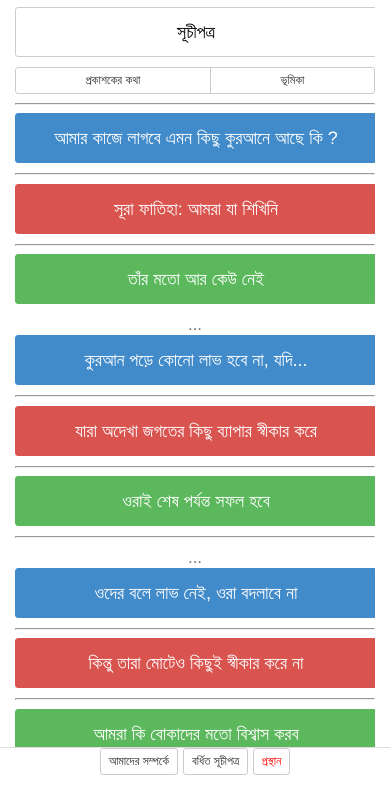
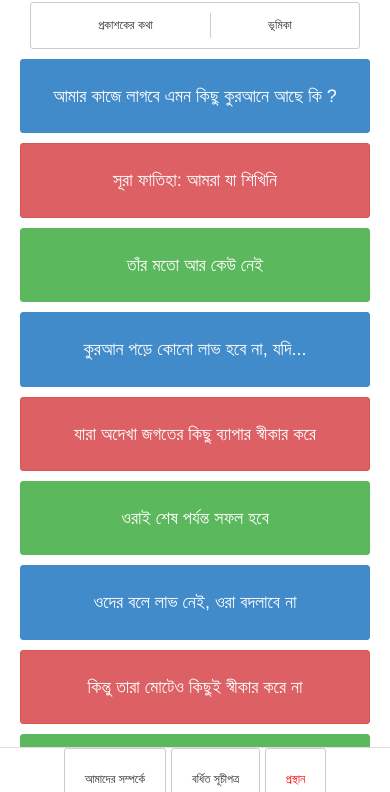
Before and after one commit to heroksiddiqi/poro, a plain HTML site: page index.html in a window 390 px wide. Shown: the part 52-844 px from the top of the page. Drawn offline with Linux system fonts and the light colour scheme; some packages are replaced by stand-ins of ours.

Commit message:
Style changes

```diff
--- a/index.html
+++ b/index.html
@@ -13,6 +13,50 @@
              navigator.app.exitApp();
          }
       </script>
+      <style>
+         .btn {
+         width: auto;
+         height: auto;
+         white-space: normal;
+         line-height: 1.8em;
+         padding: 20px;
+         margin: 10 auto;
+         }
+
+		 .content {
+
+			padding: 20px;
+
+		 }
+
+		 .segmented-control {
+			margin: 10px;
+			padding: 10px;
+		 }
+
+		 .bar-nav {
+			background-color: #333;
+
+		 }
+		 .bar-nav h1 { color: white; }
+
+
+		.btn-negative {
+			background-color: #dd6065;
+		}
+
+		.btn-positive {
+			background-color: #5cb85c;
+		}
+
+		.btn-primary {
+			background-color: #428bca;
+		}
+
+		.btn {
+
+		}
+      </style>
    </head>
    <body>
       <!-- Make sure all your bars are the first things in your <body> -->
@@ -20,8 +64,8 @@
          <h1 class="title" style="font-size:27px; ">পড়ো</h1>
       </header>
       <!-- Wrap all non-bar HTML in the .content div (this is actually what scrolls) -->
-<div class="content" style="font-size:17px; margin:15px;color:#777;">
-<div id="center" style="text-align:center;"><span style="color:black;" class="btn btn-block">সূচীপত্র</span></div>
+      <div class="content" >
+
 		 <div class="segmented-control">
             <a class=" control-item" href="chapters\preface\01prkotha.html">
             প্রকাশকের কথা
@@ -30,77 +74,53 @@
             ভূমিকা
             </a>
          </div>
-<hr>
+
+         <div id="chapters">
             <a href="chapters/01/c1p1.html" class="btn btn-primary btn-block">আমার কাজে লাগবে এমন কিছু কুরআনে আছে কি ?</a>
-<hr>
             <!--Comment-->
             <a href="chapters/02/c2p1.html" class="btn btn-negative btn-block">সূরা ফাতিহা: আমরা যা শিখিনি</a>
-<hr>
             <!--Comment-->
             <a href="chapters/03/c3p1.html" class="btn btn-positive btn-block">তাঁর মতো আর কেউ নেই</a>
-<center>...</center>
             <!--Comment-->
             <a href="chapters/04/c4p1.html" class="btn btn-primary btn-block">কুরআন পড়ে কোনো লাভ হবে না, যদি...</a>
-<hr>
             <!--Comment-->
-<center><a href="chapters/05/c5p1.html" class="btn btn-negative btn-block">যারা অদেখা জগতের কিছু ব্যাপার স্বীকার করে</a>
-<hr>
+            <a href="chapters/05/c5p1.html" class="btn btn-negative btn-block">যারা অদেখা জগতের কিছু ব্যাপার স্বীকার করে</a>
             <!--Comment-->
             <a href="chapters/06/c6p1.html" class="btn btn-positive btn-block">ওরাই শেষ পর্যন্ত সফল হবে</a>
-
-<hr>
-<center>...</center>
-
             <!--Comment-->
-
             <a href="chapters/07/c7p1.html" class="btn btn-primary btn-block">ওদের বলে লাভ নেই, ওরা বদলাবে না</a>
-
-<hr>
             <a href="chapters/08/c8p1.html" class="btn btn-negative btn-block">কিন্তু তারা মোটেও কিছুই স্বীকার করে না
             </a>
-<hr>
             <a href="chapters/09/c9p1.html" class="btn btn-positive btn-block">আমরা কি বোকাদের মতো বিশ্বাস করব
             </a>
-<center>...</center>
             <a href="chapters/10/c10p1.html" class="btn btn-primary btn-block">চারদিকে বিভিন্ন গভীরতার অন্ধকার...
             </a>
-<hr>
             <a href="chapters/11/c11p1.html" class="btn btn-negative btn-block">পৃথিবী বসবাসের জন্য আল্লাহর এক অনিন্দ্য সৃষ্টি
             </a>
-<hr>
             <a href="chapters/12/c12p1.html" class="btn btn-positive btn-block">যদি পারো তো বানাও এ রকম একটা সূরা
             </a>
-<center>...</center>
-<center>
             <a href="chapters/13/c13p1.html" class="btn btn-primary btn-block">এ রকম কিছু আমরা আগেও পেয়েছিলাম
-</a><center>
-<hr>
+            </a>
             <a href="chapters/14/c14p1.html" class="btn btn-negative btn-block">এই উদাহরণ দিয়ে আল্লাহ কী বোঝাতে চান
             </a>
-<hr>
             <a href="chapters/15/c15p1.html" class="btn btn-positive btn-block">আপনি কীভাবে জীবন পেলেন ?
             </a>
-<center>...</center>
             <!--Comment-->
-</center>
             <!--Comment-->
             <a href="chapters/13/c13p1.html" class="btn btn-primary btn-block">সৃষ্টিজগতের শ্রেষ্ঠ সৃষ্টি
-</a><hr>
+            </a>
             <a href="chapters/17/c17p1.html" class="btn btn-negative btn-block">কিন্তু কখনো এই গাছের কাছেও যাবে না
             </a>
-<hr>
             <a href="chapters/18/c18p1.html" class="btn btn-positive btn-block">আল্লাহর কাছ থেকে আমরা কী পেয়েছি ?
             </a>
-<center>...</center>
             <!--Comment-->
-<center>
             <a href="chapters/19/c19p1.html" class="btn btn-primary btn-block">একদিন প্রভুর সাথে দেখা হবেই
             </a>
-<hr>
+         </div>
          <a href="chapters/preface/03final.html" class="btn btn-block">উপসংহার
          </a>
-<strong><center>এটি কোনো তাফসীর নয়। আধুনিক যুগের মানুষের জন্য কুরআনের আয়াতগুলোকে বৈজ্ঞানিক এবং যৌক্তিক দৃষ্টিকোণ থেকে দেখা এবং সমসাময়িক প্রশ্ন, দ্বন্দ্ব এবং ঘটনাগুলোর উপর প্রাসঙ্গিক আলোচনা।
-</center></strong>
+         <strong>এটি কোনো তাফসীর নয়। আধুনিক যুগের মানুষের জন্য কুরআনের আয়াতগুলোকে বৈজ্ঞানিক এবং যৌক্তিক দৃষ্টিকোণ থেকে দেখা এবং সমসাময়িক প্রশ্ন, দ্বন্দ্ব এবং ঘটনাগুলোর উপর প্রাসঙ্গিক আলোচনা।
+         </strong>
          <!--Do not Put Anything Bellow This-->
          <br><br><br>
       </div>
@@ -109,7 +129,6 @@
          <a href="chapters/preface/04about.html" class="btn">আমাদের সম্পর্কে</a>
          <a href="extended.html" class="btn">বর্ধিত সূচীপত্র</a>
          <button name="buttonClick" class="btn" onclick="exitFromApp()" style="color:red;">প্রস্থান</button>
-
       </footer>
    </body>
 </html>
```
Lines whose indentation alone changed are shown as unchanged.
